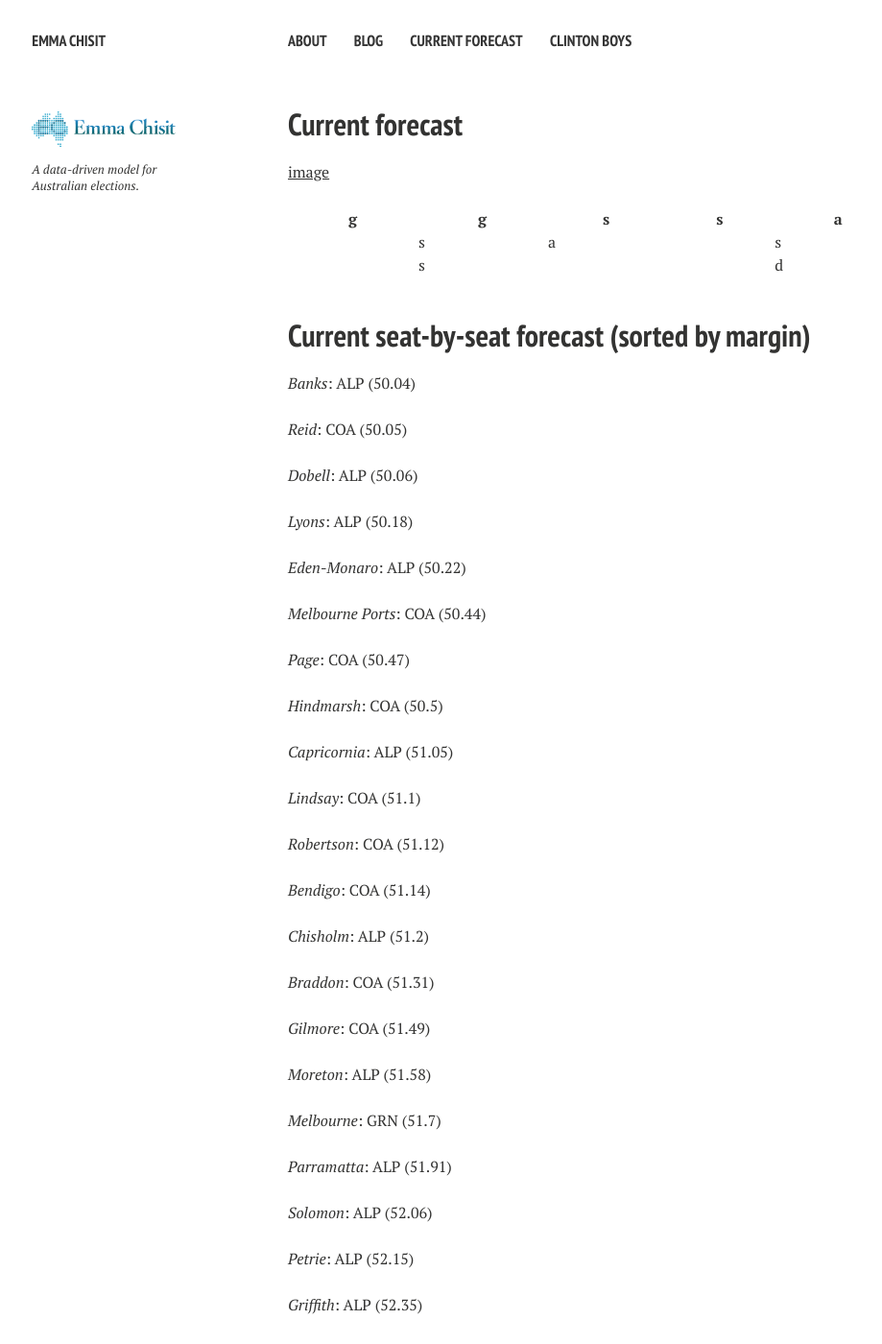
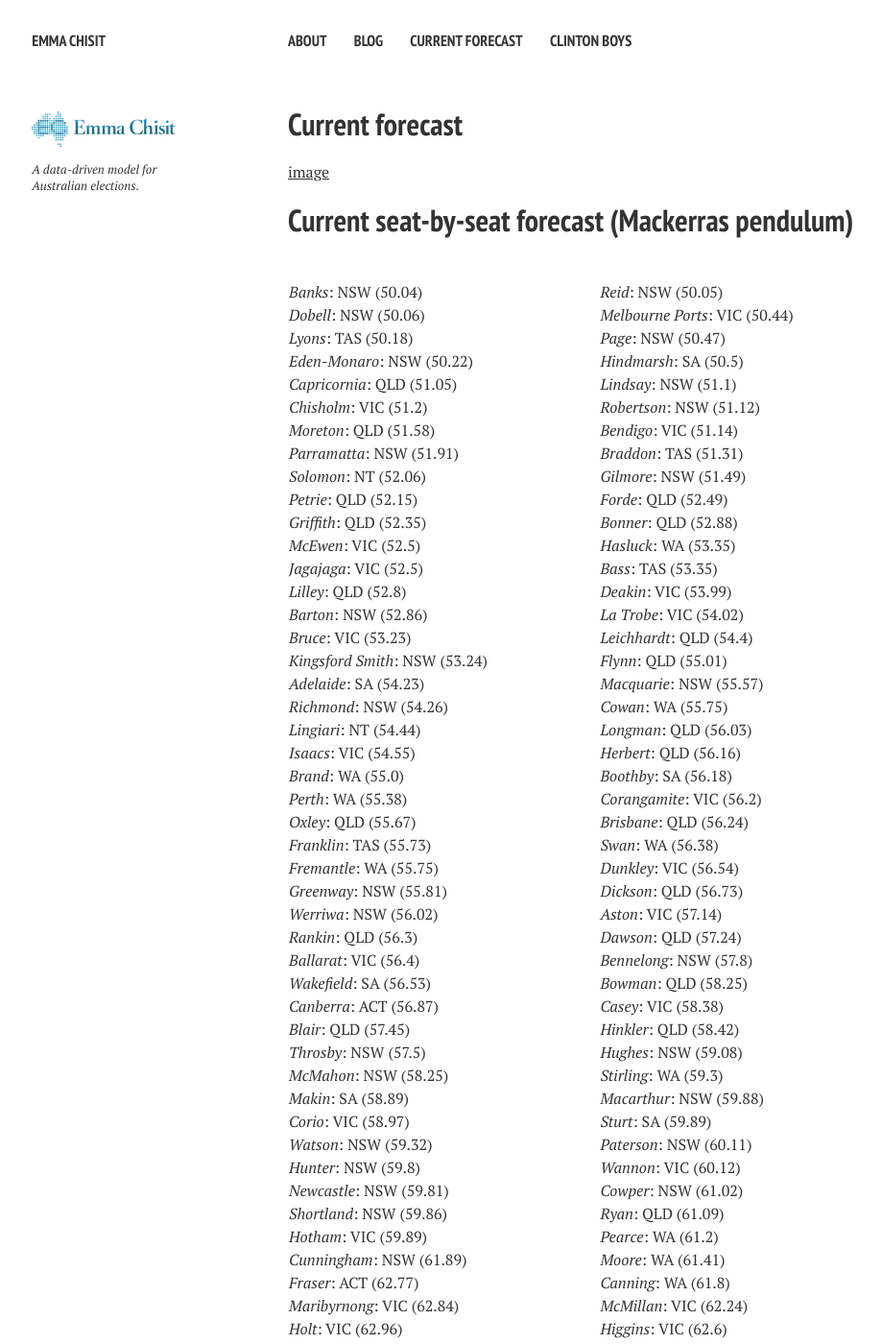
Before and after one commit to clintonboys/emma-chisit-site, a Jekyll site: the page built from current-forecast/index.md, in a window 1280 px wide and 1400 px high. Shown: the whole window at 96% size, without its empty margins (20-939 px from the left). Built offline with Jekyll 4.4.1, drawn with Linux system fonts in a browser that asks for light colours; nearby versions of some CDN libraries; some of the changed text lies outside the part shown.

Commit message:
Pendulum

```diff
--- a/current-forecast/index.md
+++ b/current-forecast/index.md
@@ -5,311 +5,93 @@ title: Current forecast
 
 [image](imager.jpg)
 
-| g | g | s | s | a |
-|---|---|---|---|---|
-|   | s | a |   | s |
-|   | s |   |   | d |
-|   |   |   |   |   |
+# Current seat-by-seat forecast (Mackerras pendulum)
 
 
-# Current seat-by-seat forecast (sorted by margin)
-
-*Banks*: ALP (50.04)
-
-*Reid*: COA (50.05)
-
-*Dobell*: ALP (50.06)
-
-*Lyons*: ALP (50.18)
-
-*Eden-Monaro*: ALP (50.22)
-
-*Melbourne Ports*: COA (50.44)
-
-*Page*: COA (50.47)
-
-*Hindmarsh*: COA (50.5)
-
-*Capricornia*: ALP (51.05)
-
-*Lindsay*: COA (51.1)
-
-*Robertson*: COA (51.12)
-
-*Bendigo*: COA (51.14)
-
-*Chisholm*: ALP (51.2)
-
-*Braddon*: COA (51.31)
-
-*Gilmore*: COA (51.49)
-
-*Moreton*: ALP (51.58)
-
-*Melbourne*: GRN (51.7)
-
-*Parramatta*: ALP (51.91)
-
-*Solomon*: ALP (52.06)
-
-*Petrie*: ALP (52.15)
-
-*Griffith*: ALP (52.35)
-
-*Forde*: COA (52.49)
-
-*McEwen*: ALP (52.5)
-
-*Jagajaga*: ALP (52.5)
-
-*Lilley*: ALP (52.8)
-
-*Barton*: ALP (52.86)
-
-*Bonner*: COA (52.88)
-
-*Bruce*: ALP (53.23)
-
-*Kingsford Smith*: ALP (53.24)
-
-*Hasluck*: COA (53.35)
-
-*Bass*: COA (53.35)
-
-*Deakin*: COA (53.99)
-
-*La Trobe*: COA (54.02)
-
-*Adelaide*: ALP (54.23)
-
-*Richmond*: ALP (54.26)
-
-*Leichhardt*: COA (54.4)
-
-*Lingiari*: ALP (54.44)
-
-*Isaacs*: ALP (54.55)
-
-*Brand*: ALP (55.0)
-
-*Flynn*: COA (55.01)
-
-*Perth*: ALP (55.38)
-
-*Macquarie*: COA (55.57)
-
-*Oxley*: ALP (55.67)
-
-*Franklin*: ALP (55.73)
-
-*Fremantle*: ALP (55.75)
-
-*Cowan*: COA (55.75)
-
-*Greenway*: ALP (55.81)
-
-*Fairfax*: PUP (55.83)
-
-*Werriwa*: ALP (56.02)
-
-*Longman*: COA (56.03)
-
-*Herbert*: COA (56.16)
-
-*Boothby*: COA (56.18)
-
-*Corangamite*: COA (56.2)
-
-*Brisbane*: COA (56.24)
-
-*Rankin*: ALP (56.3)
-
-*Swan*: COA (56.38)
-
-*Ballarat*: ALP (56.4)
-
-*Wakefield*: ALP (56.53)
-
-*Dunkley*: COA (56.54)
-
-*Dickson*: COA (56.73)
-
-*Canberra*: ALP (56.87)
-
-*Aston*: COA (57.14)
-
-*Dawson*: COA (57.24)
-
-*Blair*: ALP (57.45)
-
-*Throsby*: ALP (57.5)
-
-*Bennelong*: COA (57.8)
-
-*Bowman*: COA (58.25)
-
-*McMahon*: ALP (58.25)
-
-*Casey*: COA (58.38)
-
-*Hinkler*: COA (58.42)
-
-*Kennedy*: KAP (58.51)
-
-*Makin*: ALP (58.89)
-
-*Corio*: ALP (58.97)
-
-*Hughes*: COA (59.08)
-
-*Stirling*: COA (59.3)
-
-*Watson*: ALP (59.32)
-
-*Hunter*: ALP (59.8)
-
-*Newcastle*: ALP (59.81)
-
-*Shortland*: ALP (59.86)
-
-*Macarthur*: COA (59.88)
-
-*Sturt*: COA (59.89)
-
-*Hotham*: ALP (59.89)
-
-*Paterson*: COA (60.11)
-
-*Wannon*: COA (60.12)
-
-*Cowper*: COA (61.02)
-
-*Ryan*: COA (61.09)
-
-*Pearce*: COA (61.2)
-
-*Moore*: COA (61.41)
-
-*Canning*: COA (61.8)
-
-*Cunningham*: ALP (61.89)
-
-*McMillan*: COA (62.24)
-
-*Higgins*: COA (62.6)
-
-*Grey*: COA (62.7)
-
-*Fraser*: ALP (62.77)
-
-*Hume*: COA (62.8)
-
-*Maribyrnong*: ALP (62.84)
-
-*Holt*: ALP (62.96)
-
-*Fisher*: COA (63.08)
-
-*Goldstein*: COA (63.81)
-
-*Flinders*: COA (63.87)
-
-*Mayo*: COA (63.94)
-
-*McPherson*: COA (63.95)
-
-*Sydney*: ALP (64.07)
-
-*Kingston*: ALP (64.12)
-
-*Forrest*: COA (64.19)
-
-*Lalor*: ALP (64.38)
-
-*Tangney*: COA (64.4)
-
-*Denison*: IND (64.41)
-
-*Wright*: COA (64.42)
-
-*Kooyong*: COA (64.73)
-
-*Chifley*: ALP (64.76)
-
-*Menzies*: COA (64.91)
-
-*Wide Bay*: COA (65.21)
-
-*Calare*: COA (65.43)
-
-*Charlton*: ALP (65.7)
-
-*Blaxland*: ALP (65.8)
-
-*Gippsland*: COA (65.88)
-
-*Lyne*: COA (66.01)
-
-*Cook*: COA (66.58)
-
-*Fadden*: COA (66.59)
-
-*Farrer*: COA (66.83)
-
-*Scullin*: ALP (66.87)
-
-*Calwell*: ALP (66.92)
-
-*Batman*: ALP (67.07)
-
-*Groom*: COA (67.61)
-
-*Gellibrand*: ALP (67.82)
-
-*Moncrieff*: COA (68.26)
-
-*North Sydney*: COA (68.78)
-
-*Warringah*: COA (69.53)
-
-*Port Adelaide*: ALP (69.65)
-
-*Barker*: COA (69.91)
-
-*Gorton*: ALP (69.93)
-
-*Grayndler*: ALP (70.29)
-
-*Riverina*: COA (70.29)
-
-*Wentworth*: COA (70.37)
-
-*Berowra*: COA (70.66)
-
-*Curtin*: COA (70.76)
-
-*Durack*: COA (70.78)
-
-*Parkes*: COA (71.06)
-
-*Murray*: COA (71.13)
-
-*Mackellar*: COA (71.3)
-
-*Mitchell*: COA (71.81)
-
-*Fowler*: ALP (71.89)
-
-*Wills*: ALP (71.96)
-
-*Bradfield*: COA (73.44)
-
-*Maranoa*: COA (73.57)
-
-*O'Connor*: COA (74.69)
-
-*Indi*: COA (75.34)
-
-*Mallee*: COA (75.88)
-
-*New England*: COA (76.8)
+|                              |                              |
+|------------------------------|------------------------------|
+|*Banks*: NSW (50.04)          |*Reid*: NSW (50.05)           |
+|*Dobell*: NSW (50.06)         |*Melbourne Ports*: VIC (50.44)|
+|*Lyons*: TAS (50.18)          |*Page*: NSW (50.47)           |
+|*Eden-Monaro*: NSW (50.22)    |*Hindmarsh*: SA (50.5)        |
+|*Capricornia*: QLD (51.05)    |*Lindsay*: NSW (51.1)         |
+|*Chisholm*: VIC (51.2)        |*Robertson*: NSW (51.12)      |
+|*Moreton*: QLD (51.58)        |*Bendigo*: VIC (51.14)        |
+|*Parramatta*: NSW (51.91)     |*Braddon*: TAS (51.31)        |
+|*Solomon*: NT (52.06)         |*Gilmore*: NSW (51.49)        |
+|*Petrie*: QLD (52.15)         |*Forde*: QLD (52.49)          |
+|*Griffith*: QLD (52.35)       |*Bonner*: QLD (52.88)         |
+|*McEwen*: VIC (52.5)          |*Hasluck*: WA (53.35)         |
+|*Jagajaga*: VIC (52.5)        |*Bass*: TAS (53.35)           |
+|*Lilley*: QLD (52.8)          |*Deakin*: VIC (53.99)         |
+|*Barton*: NSW (52.86)         |*La Trobe*: VIC (54.02)       |
+|*Bruce*: VIC (53.23)          |*Leichhardt*: QLD (54.4)      |
+|*Kingsford Smith*: NSW (53.24)|*Flynn*: QLD (55.01)          |
+|*Adelaide*: SA (54.23)        |*Macquarie*: NSW (55.57)      |
+|*Richmond*: NSW (54.26)       |*Cowan*: WA (55.75)           |
+|*Lingiari*: NT (54.44)        |*Longman*: QLD (56.03)        |
+|*Isaacs*: VIC (54.55)         |*Herbert*: QLD (56.16)        |
+|*Brand*: WA (55.0)            |*Boothby*: SA (56.18)         |
+|*Perth*: WA (55.38)           |*Corangamite*: VIC (56.2)     |
+|*Oxley*: QLD (55.67)          |*Brisbane*: QLD (56.24)       |
+|*Franklin*: TAS (55.73)       |*Swan*: WA (56.38)            |
+|*Fremantle*: WA (55.75)       |*Dunkley*: VIC (56.54)        |
+|*Greenway*: NSW (55.81)       |*Dickson*: QLD (56.73)        |
+|*Werriwa*: NSW (56.02)        |*Aston*: VIC (57.14)          |
+|*Rankin*: QLD (56.3)          |*Dawson*: QLD (57.24)         |
+|*Ballarat*: VIC (56.4)        |*Bennelong*: NSW (57.8)       |
+|*Wakefield*: SA (56.53)       |*Bowman*: QLD (58.25)         |
+|*Canberra*: ACT (56.87)       |*Casey*: VIC (58.38)          |
+|*Blair*: QLD (57.45)          |*Hinkler*: QLD (58.42)        |
+|*Throsby*: NSW (57.5)         |*Hughes*: NSW (59.08)         |
+|*McMahon*: NSW (58.25)        |*Stirling*: WA (59.3)         |
+|*Makin*: SA (58.89)           |*Macarthur*: NSW (59.88)      |
+|*Corio*: VIC (58.97)          |*Sturt*: SA (59.89)           |
+|*Watson*: NSW (59.32)         |*Paterson*: NSW (60.11)       |
+|*Hunter*: NSW (59.8)          |*Wannon*: VIC (60.12)         |
+|*Newcastle*: NSW (59.81)      |*Cowper*: NSW (61.02)         |
+|*Shortland*: NSW (59.86)      |*Ryan*: QLD (61.09)           |
+|*Hotham*: VIC (59.89)         |*Pearce*: WA (61.2)           |
+|*Cunningham*: NSW (61.89)     |*Moore*: WA (61.41)           |
+|*Fraser*: ACT (62.77)         |*Canning*: WA (61.8)          |
+|*Maribyrnong*: VIC (62.84)    |*McMillan*: VIC (62.24)       |
+|*Holt*: VIC (62.96)           |*Higgins*: VIC (62.6)         |
+|*Sydney*: NSW (64.07)         |*Grey*: SA (62.7)             |
+|*Kingston*: SA (64.12)        |*Hume*: NSW (62.8)            |
+|*Lalor*: VIC (64.38)          |*Fisher*: QLD (63.08)         |
+|*Chifley*: NSW (64.76)        |*Goldstein*: VIC (63.81)      |
+|*Charlton*: NSW (65.7)        |*Flinders*: VIC (63.87)       |
+|*Blaxland*: NSW (65.8)        |*Mayo*: SA (63.94)            |
+|*Scullin*: VIC (66.87)        |*McPherson*: QLD (63.95)      |
+|*Calwell*: VIC (66.92)        |*Forrest*: WA (64.19)         |
+|*Batman*: VIC (67.07)         |*Tangney*: WA (64.4)          |
+|*Gellibrand*: VIC (67.82)     |*Wright*: QLD (64.42)         |
+|*Port Adelaide*: SA (69.65)   |*Kooyong*: VIC (64.73)        |
+|*Gorton*: VIC (69.93)         |*Menzies*: VIC (64.91)        |
+|*Grayndler*: NSW (70.29)      |*Wide Bay*: QLD (65.21)       |
+|*Fowler*: NSW (71.89)         |*Calare*: NSW (65.43)         |
+|*Wills*: VIC (71.96)          |*Gippsland*: VIC (65.88)      |
+|                              |*Lyne*: NSW (66.01)           |
+|                              |*Cook*: NSW (66.58)           |
+|                              |*Fadden*: QLD (66.59)         |
+|                              |*Farrer*: NSW (66.83)         |
+|                              |*Groom*: QLD (67.61)          |
+|                              |*Moncrieff*: QLD (68.26)      |
+|                              |*North Sydney*: NSW (68.78)   |
+|                              |*Warringah*: NSW (69.53)      |
+|                              |*Barker*: SA (69.91)          |
+|                              |*Riverina*: NSW (70.29)       |
+|                              |*Wentworth*: NSW (70.37)      |
+|                              |*Berowra*: NSW (70.66)        |
+|                              |*Curtin*: WA (70.76)          |
+|                              |*Durack*: WA (70.78)          |
+|                              |*Parkes*: NSW (71.06)         |
+|                              |*Murray*: VIC (71.13)         |
+|                              |*Mackellar*: NSW (71.3)       |
+|                              |*Mitchell*: NSW (71.81)       |
+|                              |*Bradfield*: NSW (73.44)      |
+|                              |*Maranoa*: QLD (73.57)        |
+|                              |*O'Connor*: WA (74.69)        |
+|                              |*Indi*: VIC (75.34)           |
+|                              |*Mallee*: VIC (75.88)         |
+|                              |*New England*: NSW (76.8)     |
```
